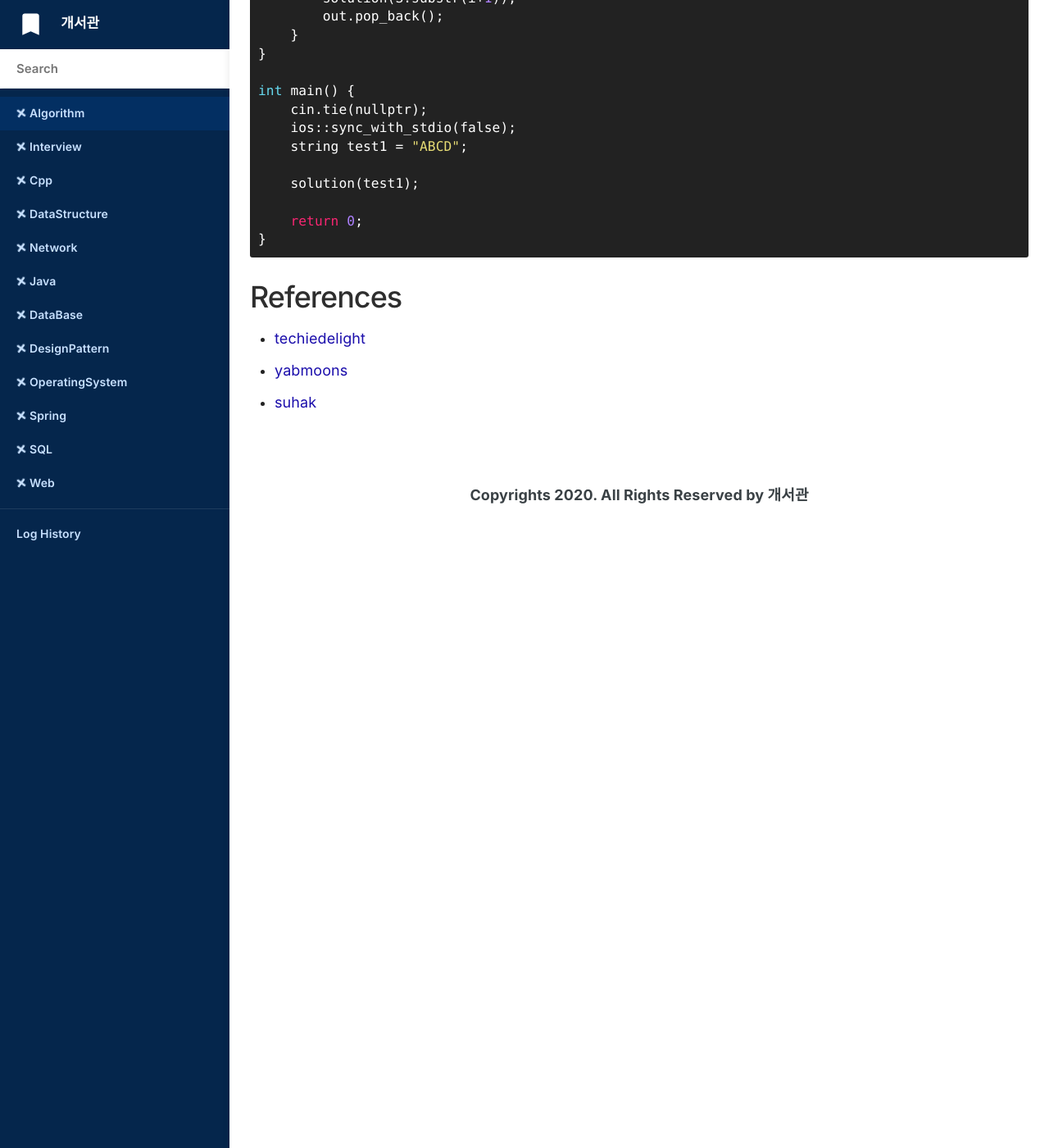
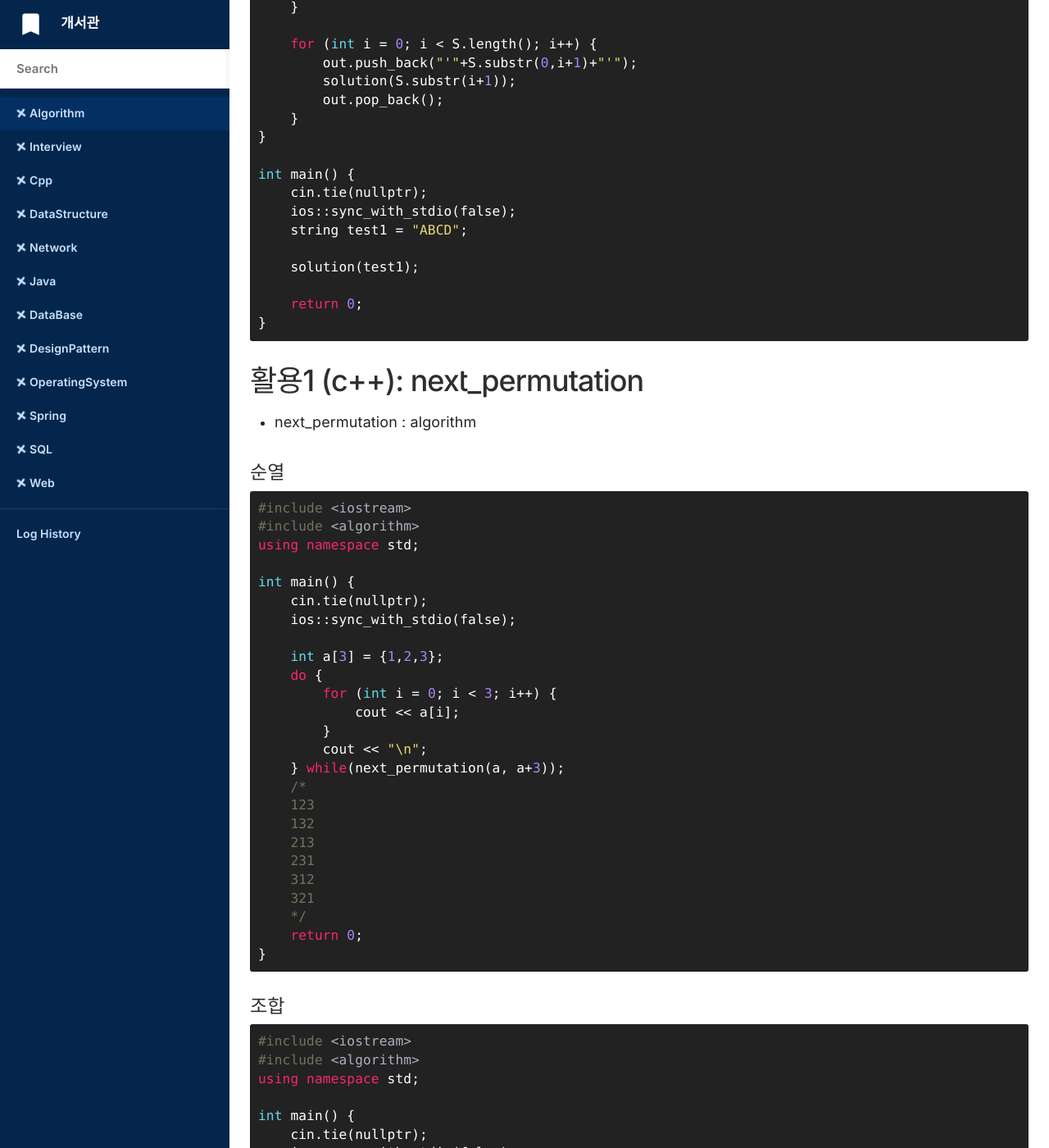
Before and after one commit to doorisopen/record, a Jekyll site: the page built from _docs/Algorithm/2020-07-22-algorithm-permutation-combination.md, in a window 1280 px wide and 1400 px high, scrolled down 7800 px. Shown: the whole window at 82% size. Built offline with Jekyll 4.4.1, drawn with Linux system fonts in a browser that asks for light colours; nearby versions of some CDN libraries; some web fonts are replaced; comment, search, counter and statistics services are not loaded; some of the changed text lies outside the part shown.

Commit message:
[Update] 2020-07-29 Algorithm cpp next_permutation

````diff
--- a/_docs/Algorithm/2020-07-22-algorithm-permutation-combination.md
+++ b/_docs/Algorithm/2020-07-22-algorithm-permutation-combination.md
@@ -13,7 +13,10 @@ __경우의 수__ 를 세는 방법 가운데 바탕이 되는 것은 __순열
 * 중복 순열
 * 조합
 * 중복 조합
-* 응용1 : 부분 문자열 조합
+* 응용1: 부분 문자열 조합
+* 활용1(c++): next_permutation()
+  + 순열
+  + 조합
 
 
 ## 순열(Permutation)
@@ -331,7 +334,72 @@ int main() {
 }
 ```
 
+## 활용1 (c++): next_permutation
+* next_permutation : algorithm
+
+#### 순열
+
+```cpp
+#include <iostream>
+#include <algorithm>
+using namespace std;
+
+int main() {
+    cin.tie(nullptr);
+    ios::sync_with_stdio(false);
+
+    int a[3] = {1,2,3};
+    do {
+        for (int i = 0; i < 3; i++) {
+            cout << a[i];
+        }
+        cout << "\n";
+    } while(next_permutation(a, a+3));
+    /*
+    123
+    132
+    213
+    231
+    312
+    321
+    */
+    return 0;
+}
+```
+
+#### 조합
+
+```cpp
+#include <iostream>
+#include <algorithm>
+using namespace std;
+
+int main() {
+    cin.tie(nullptr);
+    ios::sync_with_stdio(false);
+
+    int a[4] = {0,0,1,1};
+    do {
+        for (int i = 0; i < 4; i++) {
+            if(a[i] == 0)
+                cout << i+1;
+        }
+        cout << "\n";
+    } while(next_permutation(a, a+4));
+    /*
+    12
+    13
+    14
+    23
+    24
+    34
+    */
+    return 0;
+}
+```
+
 ## References
 * [techiedelight](https://www.techiedelight.com/find-combinations-non-overlapping-substrings-string/)
 * [yabmoons](https://yabmoons.tistory.com/99)
 * [suhak](https://suhak.tistory.com/2)
+* [cplusplus](https://www.cplusplus.com/reference/algorithm/next_permutation/)
````
